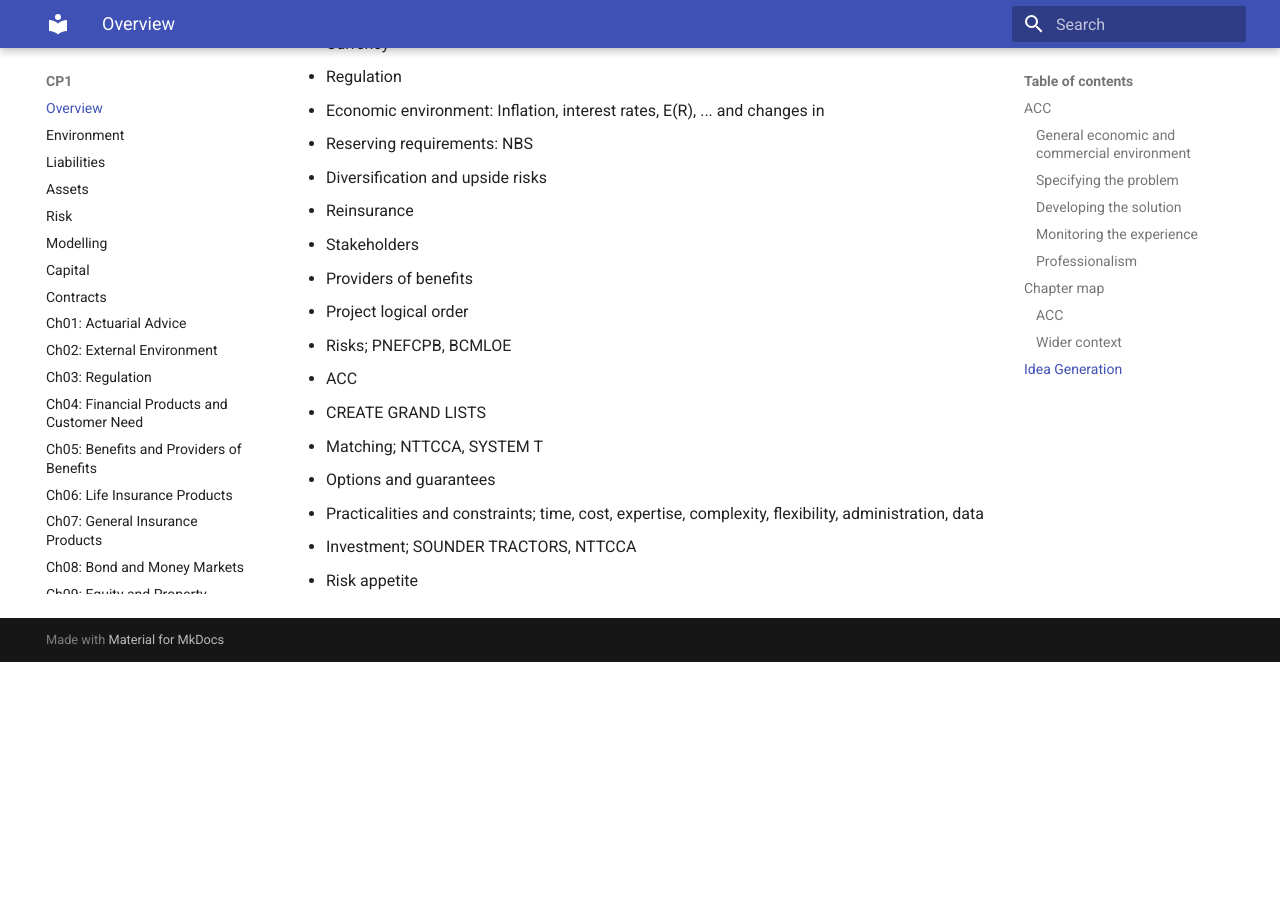
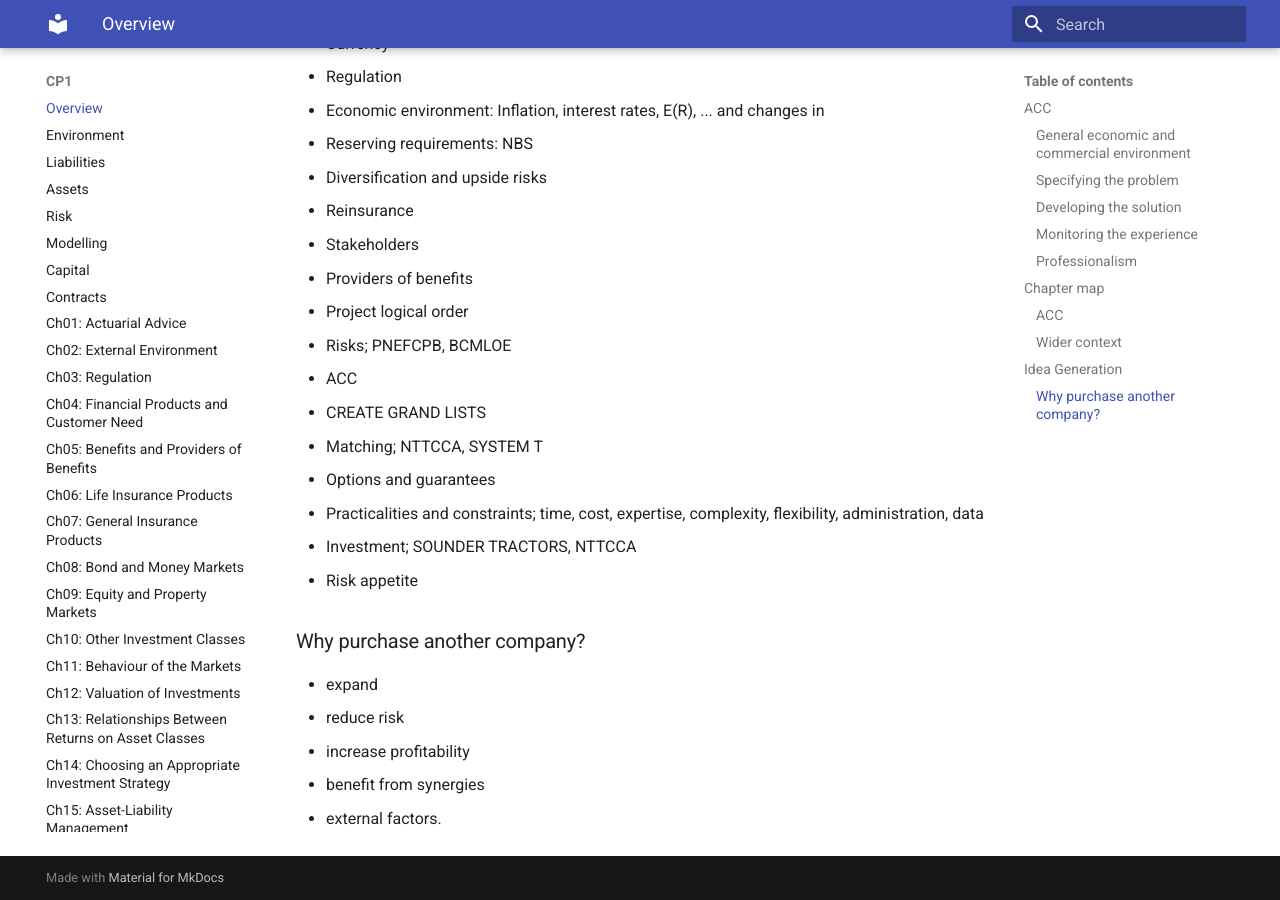
Before and after one commit to samthorold/scribbles, an MkDocs documentation site: the page built from docs/index.md, in a window 1280 px wide and 900 px high, scrolled down 4554 px. Built offline with MkDocs 1.6.1 and Material for MkDocs 9.7.7, drawn with Linux system fonts in a browser that asks for light colours; before the commit the page ends 5216 px from its top, so only the background shows below that.

Commit message:
Idea generation - purchasing another company

```diff
--- a/docs/index.md
+++ b/docs/index.md
@@ -190,3 +190,11 @@ Capital, reporting, and monitoring.
 time, cost, expertise, complexity, flexibility, administration, data
 - Investment; SOUNDER TRACTORS, NTTCCA
 - Risk appetite
+
+### Why purchase another company?
+
+- expand
+- reduce risk
+- increase profitability
+- benefit from synergies
+- external factors.
```
